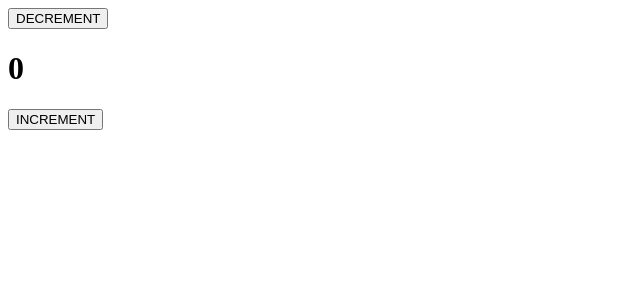
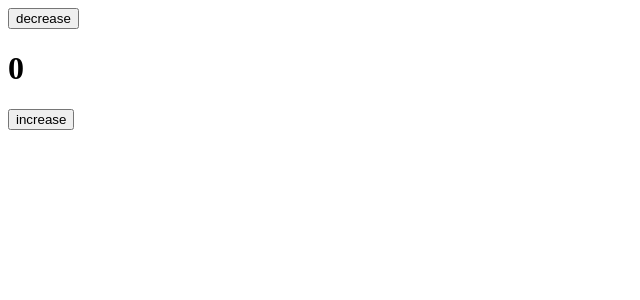
Before and after one commit to hyunmindev/Study_React-Redux-Tutorial, a Next.js app: page / in a window 1280 px wide. Shown: the top 300 px of the page, without its empty margins (0-640 px from the left). Built offline with nearby package versions, Linux system fonts and the light colour scheme.

Commit message:
chore: react-redux 설치

```diff
--- a/package.json
+++ b/package.json
@@ -16,6 +16,7 @@
     "prop-types": "^15.8.1",
     "react": "17.0.2",
     "react-dom": "17.0.2",
+    "react-redux": "^7.2.6",
     "redux": "^4.1.2"
   },
   "devDependencies": {
--- a/src/components/Title/index.jsx
+++ b/src/components/Title/index.jsx
@@ -1,12 +1,8 @@
-import { useState } from 'react';
-
-import store from 'src/store/reducers';
+import { useSelector } from 'react-redux';
 
 function Title() {
-  const [state, setState] = useState(0);
-  store.subscribe(() => setState(store.getState()));
-
-  return <h1>{state}</h1>;
+  const number = useSelector((state) => state);
+  return <h1>{number}</h1>;
 }
 
 export default Title;
--- a/src/pages/_app.jsx
+++ b/src/pages/_app.jsx
@@ -1,6 +1,15 @@
+import { createStore } from 'redux';
+import { Provider } from 'react-redux';
+
+import reducer from 'src/store/reducers';
+
 // eslint-disable-next-line react/prop-types
 function MyApp({ Component, pageProps }) {
-  return <Component {...pageProps} />;
+  return (
+    <Provider store={createStore(reducer)}>
+      <Component {...pageProps} />
+    </Provider>
+  );
 }
 
 export default MyApp;
--- a/src/pages/index.jsx
+++ b/src/pages/index.jsx
@@ -1,26 +1,20 @@
 import Title from 'src/components/Title';
 
-import store from 'src/store/reducers';
+import { useDispatch } from 'react-redux';
 
 function Index() {
+  const dispatch = useDispatch();
+  const decreaseState = () => dispatch({ type: 'DECREMENT' });
+  const increaseState = () => dispatch({ type: 'INCREMENT' });
+
   return (
     <>
-      <button
-        type='button'
-        onClick={() => {
-          store.dispatch({ type: 'DECREMENT' });
-        }}
-      >
-        DECREMENT
+      <button type='button' onClick={decreaseState}>
+        decrease
       </button>
       <Title />
-      <button
-        type='button'
-        onClick={() => {
-          store.dispatch({ type: 'INCREMENT' });
-        }}
-      >
-        INCREMENT
+      <button type='button' onClick={increaseState}>
+        increase
       </button>
     </>
   );
--- a/src/store/reducers/index.js
+++ b/src/store/reducers/index.js
@@ -1,6 +1,4 @@
-import { createStore } from 'redux';
-
-function counter(state = 0, action) {
+export default function counter(state = 0, action) {
   switch (action.type) {
     case 'INCREMENT':
       return state + 1;
@@ -10,5 +8,3 @@ function counter(state = 0, action) {
       return state;
   }
 }
-
-export default createStore(counter);
```
Also changed, not shown: 1 other file (tests, documents, lock files or other folders).
